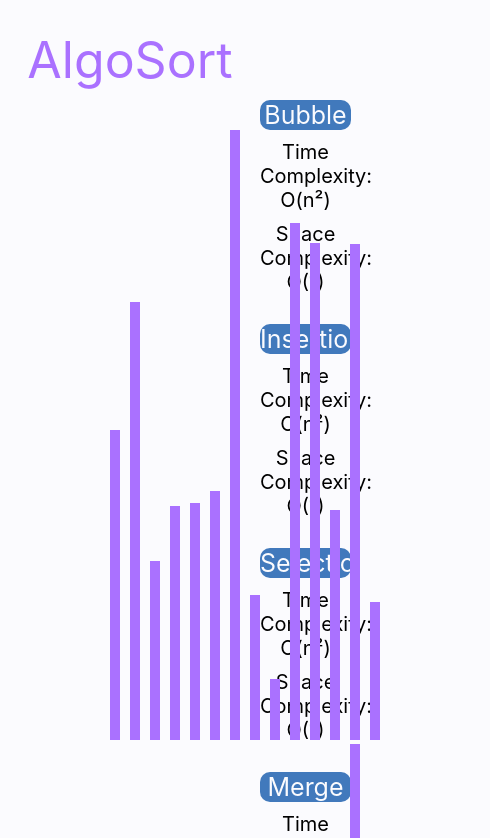
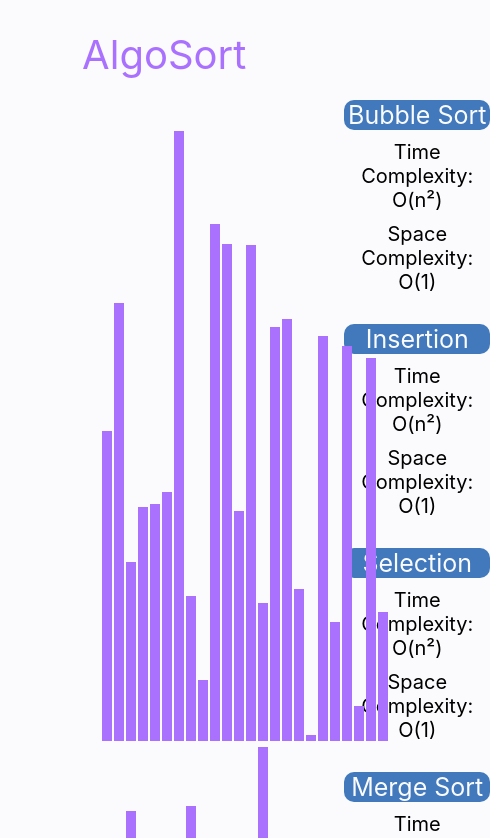
Before and after one commit to CaroMen/TheCSProject, a React (Create React App) app: page / in a window 390 px wide. Shown: the top 838 px of the page, 490 px wide, since content can reach past the window. Built offline with nearby package versions, Linux system fonts and the light colour scheme.

Commit message:
responsive changes

```diff
--- a/src/SortingVisualizer/Sorter.css
+++ b/src/SortingVisualizer/Sorter.css
@@ -146,3 +146,138 @@ body {
     margin-top: 10px;
     margin-bottom: 30px;
 }
+
+/* @media (max-width: 1200px) {
+    .container {
+        grid-template-columns: 1fr;
+        grid-template-rows: 1fr 1fr 1fr;
+        padding-top: 30px;
+        max-width: 100%;
+    }
+
+    .array-bar {
+        width: 8px;
+        height: 5px;
+        background-color: #AA71FF;
+        display: inline-block;
+        margin: 1px;
+    }
+
+    .array-container {
+        margin: 0 auto;
+        width: 50%;
+        margin-left: 200px;
+    }
+
+    .title {
+        font-size: 40px;
+        color: #AA71FF;
+    }
+
+    .buttons {
+        display: inline-block;
+        align-content: center;
+        margin: 10px -10px auto -10px;
+        max-width: 100%;
+    }
+
+    .analysis {
+        width: 50%;
+        margin: 0 auto;
+        padding-top: 140px;
+        /* margin-left: 180px; */
+    /* } */
+
+/* } */
+
+
+@media screen and (max-width: 1400px) {
+    .container {
+        display: grid;
+        grid-template-columns: 1fr 1fr;
+        grid-template-areas:
+        "graph analysis";
+    }
+
+    .array-bar {
+        width: 10px;
+        height: 5px;
+        background-color: #AA71FF;
+        display: inline-block;
+        margin: 1px;
+    }
+
+    .array-container {
+        grid-area: graph;
+        /* width: 30%; */
+        /* margin: 0 auto; */
+    }
+
+    .title {
+        font-size: 40px;
+        color: #AA71FF;
+        padding-left: 50%;
+        /* grid-area: graph; */
+    }
+
+    .buttons {
+        /* display: inline-block; */
+        /* align-content: center; */
+        /* margin: 10px -10px auto -10px; */
+        max-width: 100%;
+    }
+
+    .analysis {
+        grid-area: analysis;
+        width: 50%;
+        margin: 0 auto;
+        /* padding-top: 140px; */
+        padding-left: 180px;
+    }
+}
+
+@media screen and (min-width: 1400px) {
+    .container {
+        display: grid;
+        grid-template-columns: 1fr 1fr;
+        grid-template-areas:
+        "graph analysis";
+    }
+
+    .array-bar {
+        width: 10px;
+        height: 5px;
+        background-color: #AA71FF;
+        display: inline-block;
+        margin: 1px;
+    }
+
+    .array-container {
+        grid-area: graph;
+        width: 60%;
+        /* margin: 0 auto; */
+    }
+
+    .title {
+        font-size: 40px;
+        color: #AA71FF;
+        padding-left: 50%;
+        /* padding-left: 340px; */
+        /* grid-area: graph; */
+    }
+
+    .buttons {
+        /* display: inline-block; */
+        /* align-content: center; */
+        /* margin: 10px -10px auto -10px; */
+        max-width: 100%;
+    }
+
+    .analysis {
+        grid-area: analysis;
+        width: 50%;
+        margin: 0 auto;
+        /* padding-top: 140px; */
+        padding-left: 180px;
+    }
+}
```
